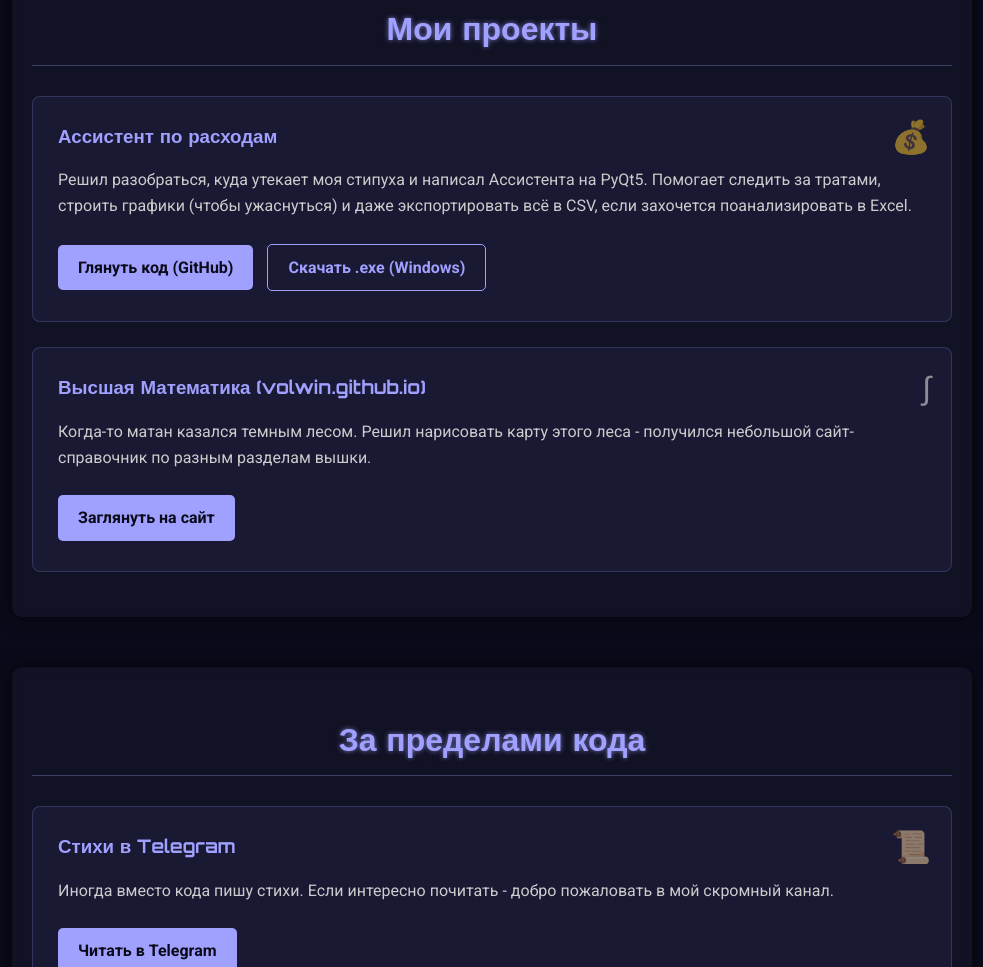
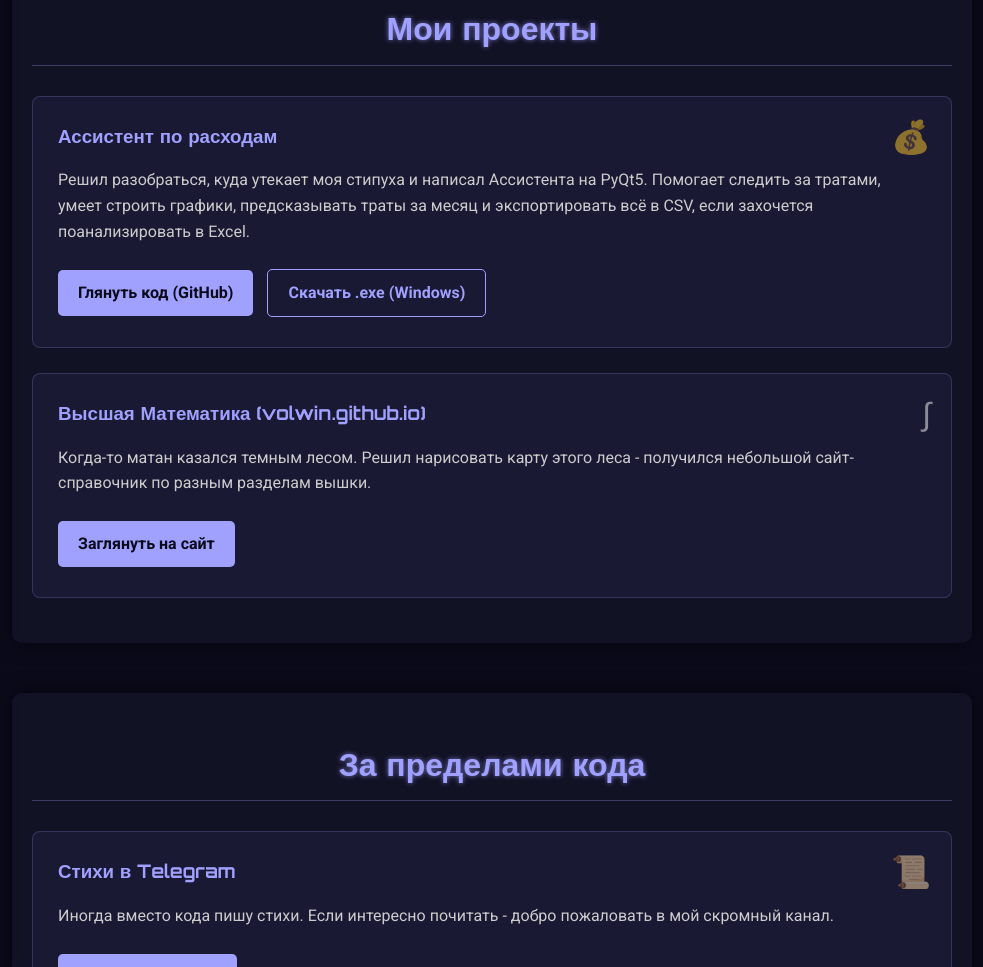
Before and after one commit to rstriggers/rstriggers.github.io, a plain HTML site: page index.html in a window 1280 px wide. Shown: the part 750-1717 px from the top of the page, without its empty margins (148-1131 px from the left). Drawn offline with Linux system fonts and the light colour scheme.

Commit message:
Update index.html

```diff
--- a/index.html
+++ b/index.html
@@ -4,7 +4,7 @@
 <head>
     <meta charset="UTF-8">
     <meta name="viewport" content="width=device-width, initial-scale=1.0">
-    <title>rstriggers | Космопорт</title>
+    <title>rstriggers</title>
     <link rel="stylesheet" href="style.css">
     <link rel="preconnect" href="https://fonts.googleapis.com">
     <link rel="preconnect" href="https://fonts.gstatic.com" crossorigin>
@@ -41,7 +41,7 @@
                 <div class="project-icon">💰</div>
                 <h3>Ассистент по расходам</h3>
                 <p>Решил разобраться, куда утекает моя стипуха и написал Ассистента на PyQt5. Помогает следить за
-                    тратами, строить графики (чтобы ужаснуться) и даже экспортировать всё в CSV, если захочется
+                    тратами, умеет строить графики, предсказывать траты за месяц и экспортировать всё в CSV, если захочется
                     поанализировать в Excel.</p>
                 <a href="https://github.com/rstriggers/expense_tracker" target="_blank" class="btn">Глянуть код
                     (GitHub)</a>
```
